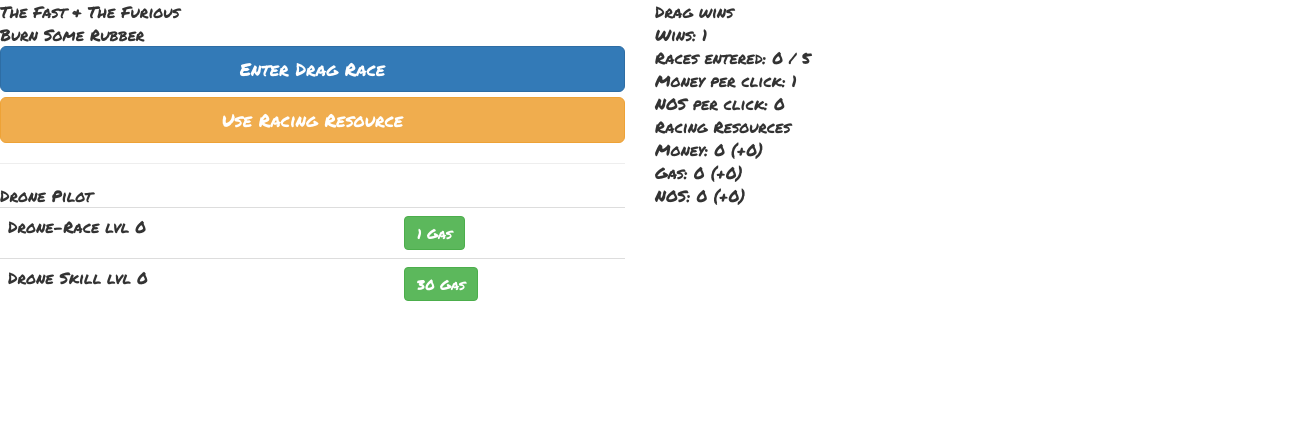
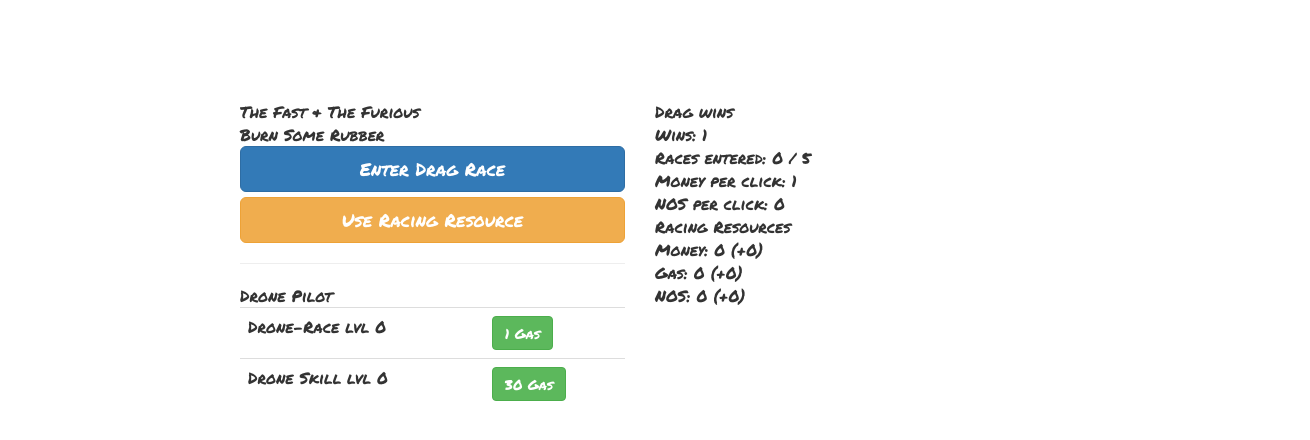
Before and after one commit to gtoombs/checkpoint-three, a plain HTML site: page index.html in a window 1280 px wide. Shown: the whole page, 1310 px wide, since content can reach past the window. Drawn offline with nearby package versions, Linux system fonts and the light colour scheme; files that its build step writes are made by us from their sources; files whose address does not match are found by name.

Commit message:
Add files via upload

```diff
--- a/index.html
+++ b/index.html
@@ -9,12 +9,13 @@
   <script src="https://ajax.googleapis.com/ajax/libs/jquery/3.2.1/jquery.min.js"></script>
   <script src="https://maxcdn.bootstrapcdn.com/bootstrap/3.3.7/js/bootstrap.min.js"></script>
   <link href="https://fonts.googleapis.com/css?family=Permanent+Marker" rel="stylesheet">
+  <link rel="stylesheet" href="./css/reset.css">
   <link rel="stylesheet" href="./css/style.css">
-  <link rel="stylesheet" href="./css/reset.css">
 <!-- google fonts -->
 </head>
 
 <body>
+  <div id="page-wrap">
 <div class="row">
   <div class="col-xs-6">
     <h1>The Fast & The Furious</h1>
@@ -54,6 +55,7 @@
           Gas: <span id="total_stone">0</span> (<small id="sps">+0</small>)<br />
           NOS: <span id="total_coal">0</span> (<small id="cps">+0</small>)<br />
       </p>
+    </div>
   </div>
 </body>
   <script type="text/javascript" src="https://cdnjs.cloudflare.com/ajax/libs/jquery/3.2.1/jquery.min.js"></script>
--- a/style.css
+++ b/style.css
@@ -2,3 +2,9 @@
 {
   font-family: 'Permanent Marker', cursive !important;
 }
+
+#page-wrap {
+     width: 800px;
+     margin: 0 auto;
+     margin-top: 100px;
+}
```
